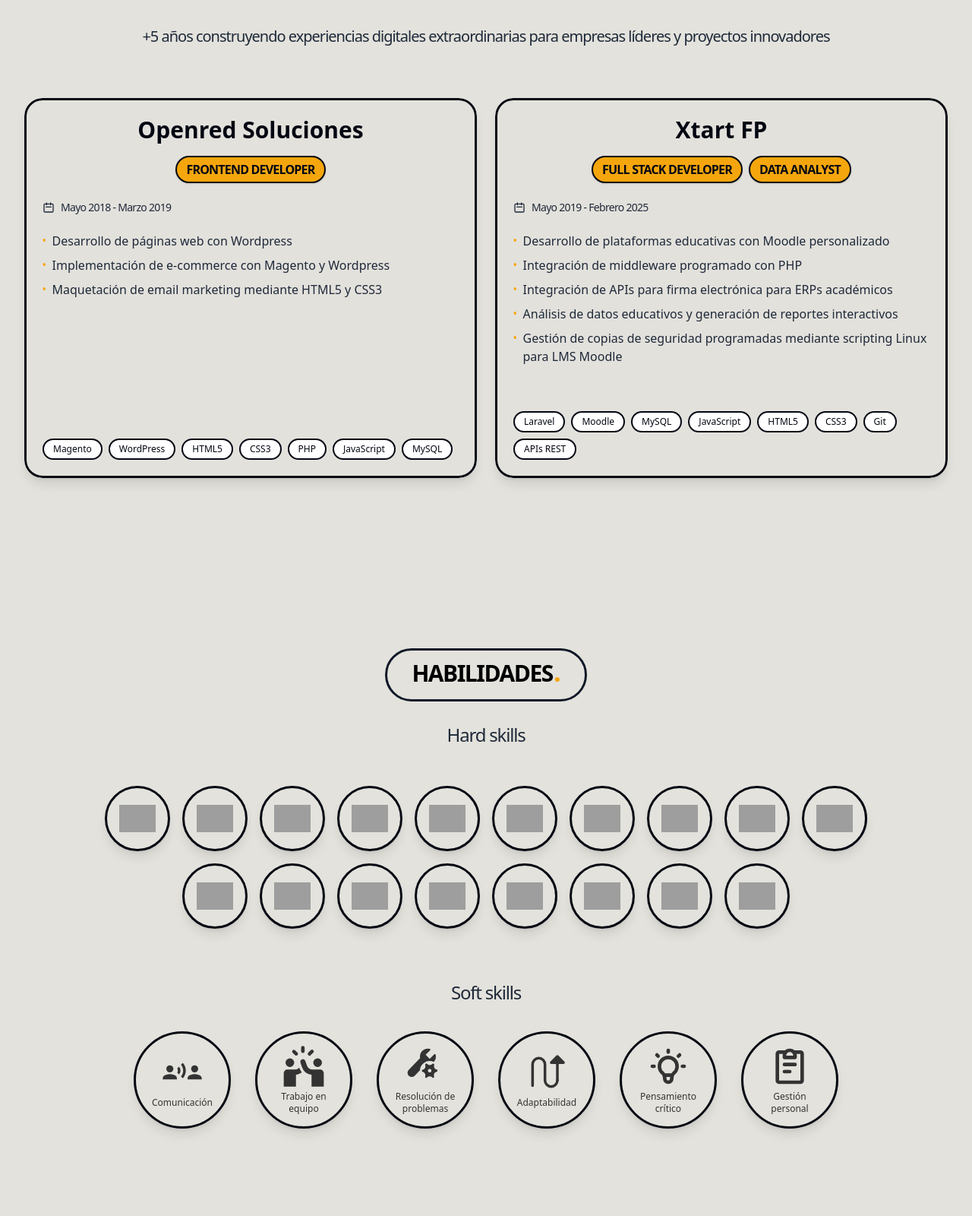
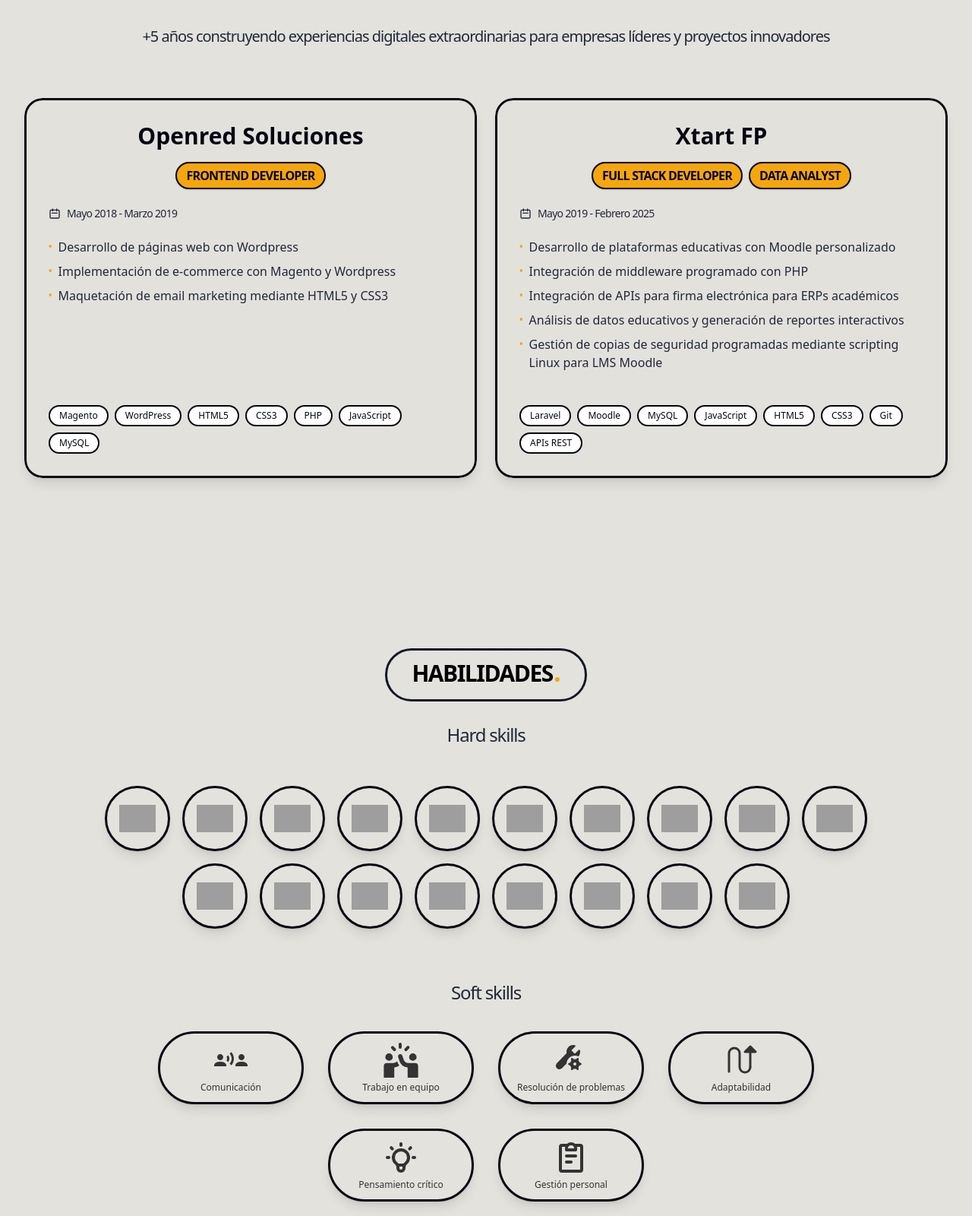
Before and after one commit to davto-xyz/portfolio, an Astro site: page / in a window 1280 px wide. Shown: the part 1080-2680 px from the top of the page at 76% size. Built offline with nearby package versions, Linux system fonts and the light colour scheme; Astro itself is replaced by a stand-in of ours; grey boxes are pictures that could not be loaded.

Commit message:
fix: Update padding and layout in SkillsBlock for improved visual consistency

```diff
--- a/src/components/ExperienceBlock.astro
+++ b/src/components/ExperienceBlock.astro
@@ -37,7 +37,7 @@
             <div class="absolute inset-0 bg-gradient-to-br from-transparent via-transparent to-gold-500/5 group-hover:to-gold-500/10 transition-all duration-300 border-3 rounded-3xl border-gray-950"></div>
 
             <!-- Content -->
-            <div class="p-6 relative z-10 flex flex-col space-y-4 h-full lg:min-h-[500px] ">
+            <div class="p-8 relative z-10 flex flex-col space-y-4 h-full lg:min-h-[500px] ">
               <!-- Header Section -->
               <div class="flex-shrink-0">
                 <!-- Company & Roles -->
@@ -78,7 +78,7 @@
 
               <!-- Technologies - Show all -->
               <div class="flex-shrink-0 pt-4">
-                <div class="flex flex-wrap gap-2">
+                <div class="flex flex-wrap gap-2 justify-start">
                   {exp.data.technologies.map((tech) => (
                     <span class="px-3 py-1  text-gray-950 text-xs 2xl:text-sm rounded-full  font-medium bg-white hover:text-grey-950 transition-colors duration-200 border-2 border-gray-950">
                       {tech}
--- a/src/components/SkillsBlock.astro
+++ b/src/components/SkillsBlock.astro
@@ -71,22 +71,12 @@
     <!-- Soft Skills Row -->
     <div class="flex flex-wrap justify-center items-center gap-8 sm:gap-6 md:gap-8 max-w-5xl mx-auto mb-12">
       {softSkills.map((skill) => (
-        <div class="relative flex flex-col items-center justify-center p-5 rounded-full bg-transparent border-gray-950 border-3 hover:border-gold-500 transition-all duration-300 hover:scale-110 shadow-lg hover:shadow-xl group w-32 h-32">
-          <div class="w-14 h-14 mb-1 flex items-center justify-center">
-            {skill.iconType === 'svg' ? (
-              <svg viewBox="0 0 24 24" fill="none" xmlns="http://www.w3.org/2000/svg" class="w-full h-full" set:html={skill.icon}>
+        <div class="relative flex flex-col items-center justify-center py-4 rounded-full bg-transparent border-gray-950 border-3 hover:border-gold-500 transition-all duration-300 hover:scale-110 shadow-lg hover:shadow-xl group w-48 h-24">
+          <div class="w-12 h-12 mb-1 flex items-center justify-center">
+              <svg viewBox="0 0 24 24" fill="none" xmlns="http://www.w3.org/2000/svg" class="w-12 h-12" set:html={skill.icon}>
               </svg>
-            ) : skill.iconType === 'url' ? (
-              <img
-                src={skill.icon}
-                alt={`${skill.name} skill`}
-                class="w-full h-full object-contain"
-              />
-            ) : (
-              <span class="text-3xl">{skill.icon}</span>
-            )}
           </div>
-          <span class="text-xs font-medium text-center">{skill.name}</span>
+          <span class="text-xs font-normal font-stretch-expanded text-center px-5">{skill.name}</span>
         </div>
       ))}
     </div>
```
